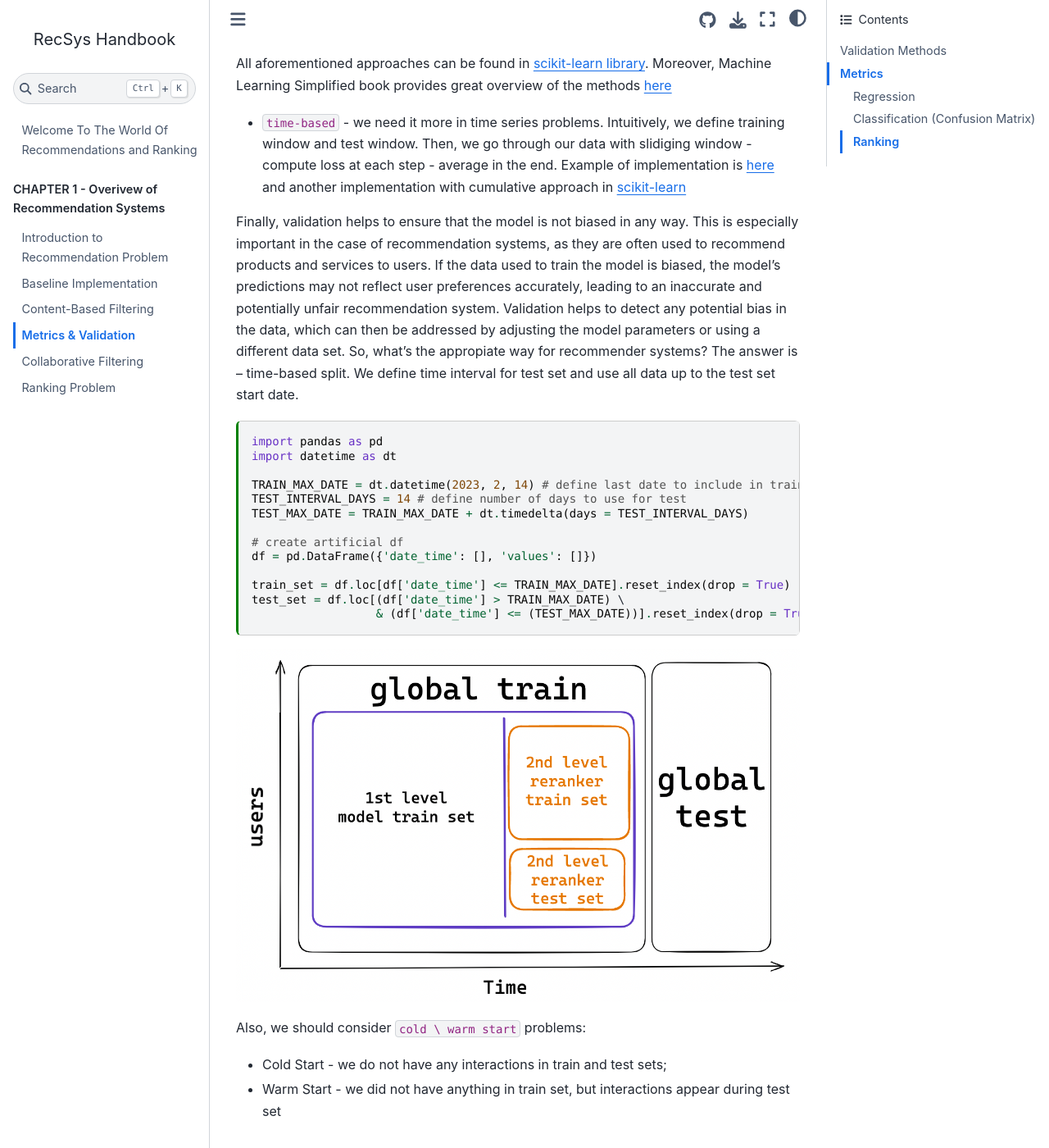
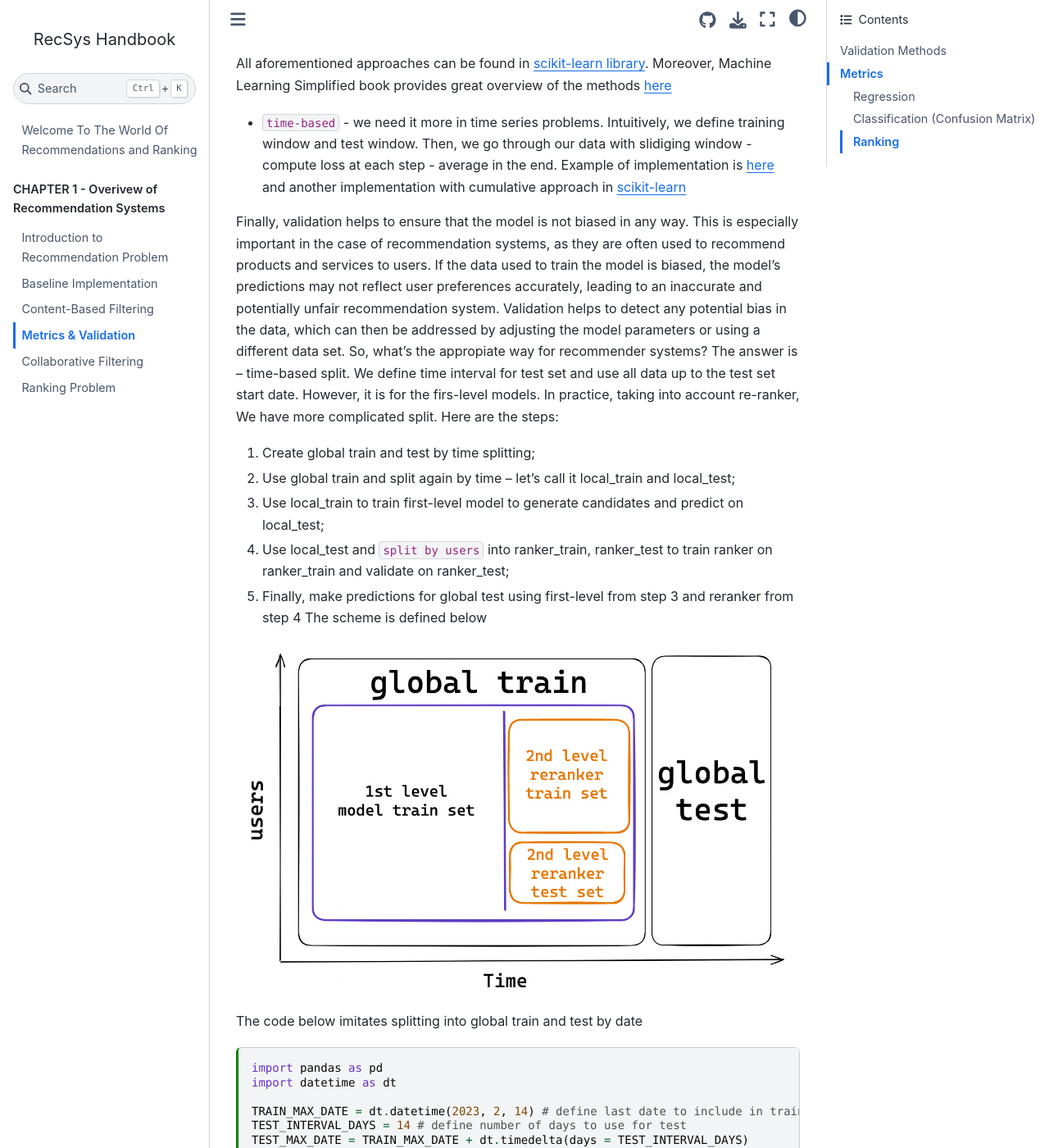
Before and after one commit to kshurik/rekkobook, a Jupyter Book: the page built from docs/chapter1/validation_metrics.md, in a window 1280 px wide and 1400 px high, scrolled down 1246 px. Shown: the whole window at 82% size. Built offline with Jupyter Book 1.0.4 settings and Sphinx 7.4.7 and the Sphinx Book theme 1.1.4, drawn with Linux system fonts in a browser that asks for light colours; some of the changed text lies outside the part shown.

Commit message:
fixed a bit validation explanation

````diff
--- a/docs/chapter1/validation_metrics.md
+++ b/docs/chapter1/validation_metrics.md
@@ -72,7 +72,19 @@ system. Validation helps to detect any potential bias in the data, which can the
 adjusting the model parameters or using a different data set.
 So, what's the appropiate way for recommender systems? The answer is -- time-based split.
 We define time interval for test set and use all data up to the test set start date.
+However, it is for the firs-level models. In practice, taking into account re-ranker,
+We have more complicated split. Here are the steps:
+1. Create global train and test by time splitting;
+2. Use global train and split again by time -- let's call it local_train and local_test;
+3. Use local_train to train first-level model to generate candidates and predict on local_test;
+4. Use local_test and `split by users` into ranker_train, ranker_test to train ranker on ranker_train
+and validate on ranker_test;
+5. Finally, make predictions for global test using first-level from step 3 and reranker from step 4
+The scheme is defined below
 
+![](img/validation_scheme.png)
+
+The code below imitates splitting into global train and test by date
 ```{code-cell} ipython3
 import pandas as pd
 import datetime as dt
@@ -84,12 +96,10 @@ TEST_MAX_DATE = TRAIN_MAX_DATE + dt.timedelta(days = TEST_INTERVAL_DAYS)
 # create artificial df
 df = pd.DataFrame({'date_time': [], 'values': []})
 
-train_set = df.loc[df['date_time'] <= TRAIN_MAX_DATE].reset_index(drop = True)
-test_set = df.loc[(df['date_time'] > TRAIN_MAX_DATE) \
+global_train = df.loc[df['date_time'] <= TRAIN_MAX_DATE].reset_index(drop = True)
+global_test = df.loc[(df['date_time'] > TRAIN_MAX_DATE) \
                   & (df['date_time'] <= (TEST_MAX_DATE))].reset_index(drop = True)
 ```
-
-![](img/validation_scheme.png)
 
 Also, we should consider `cold \ warm start` problems:
 - Cold Start - we do not have any interactions in train and test sets;
````
